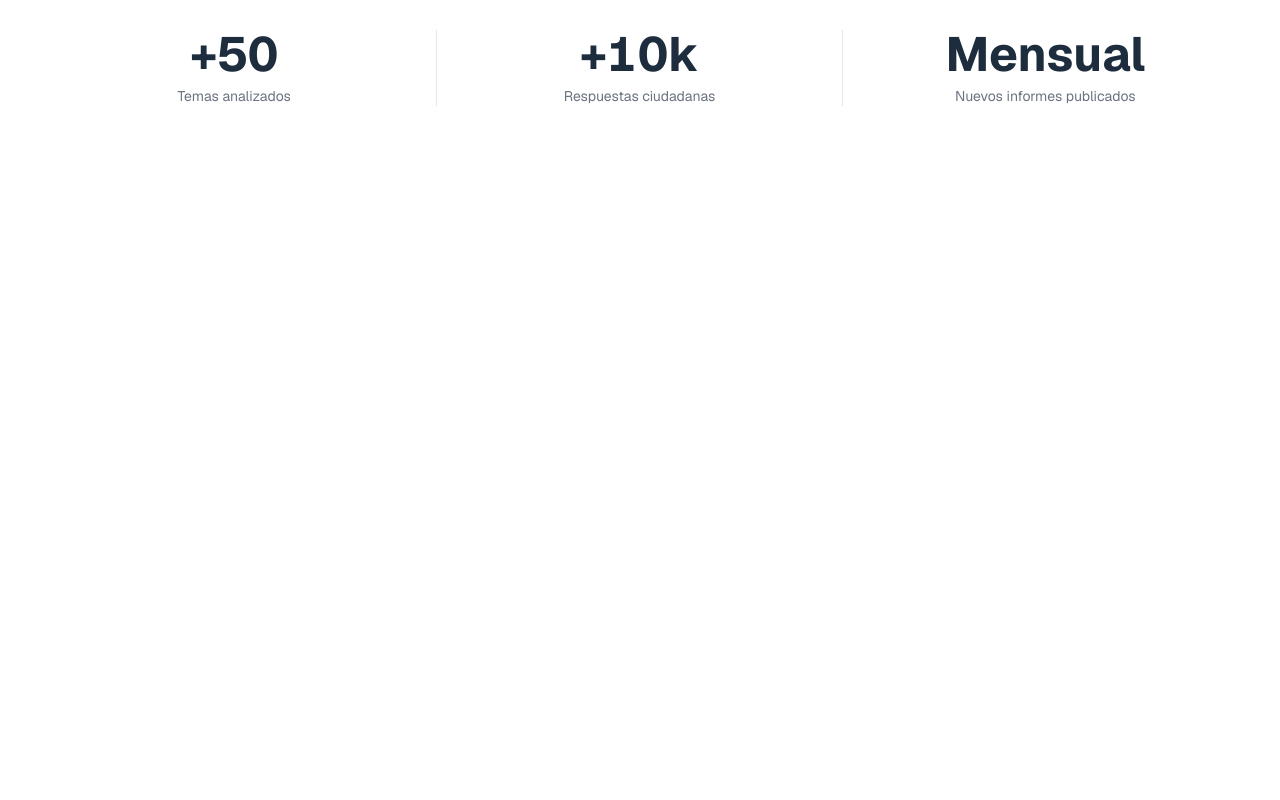
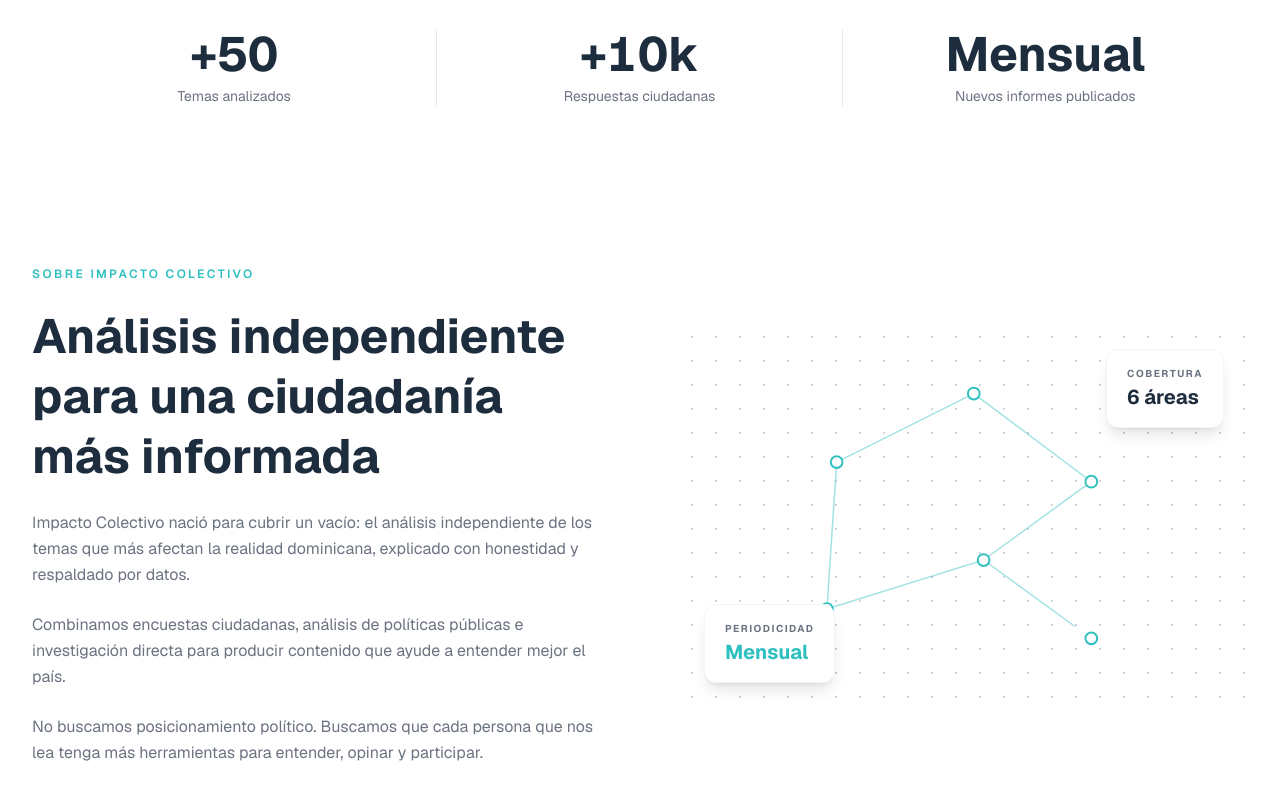
Before and after one commit to Nico200209/Impacto-Colectivo, a Next.js app: page / in a window 1280 px wide. Shown: the part 752-1552 px from the top of the page. Before the commit the page ends 906 px from the top, so only its background shows below. Built offline with nearby package versions, Linux system fonts and the light colour scheme.

Commit message:
Nosotros Section

```diff
--- a/app/page.tsx
+++ b/app/page.tsx
@@ -1,5 +1,6 @@
 import Navbar from "@/components/Navbar";
 import Inicio from "@/components/sections/Inicio";
+import Nosotros from "@/components/sections/Nosotros";
 
 export default function Home() {
   return (
@@ -7,6 +8,7 @@ export default function Home() {
       <Navbar />
       <main>
         <Inicio />
+        <Nosotros />
         {/* Next sections will be added here */}
       </main>
     </>
--- a/components/sections/Inicio.tsx
+++ b/components/sections/Inicio.tsx
@@ -1,30 +1,7 @@
 "use client";
 
-import { useEffect, useRef, useState } from "react";
-
-/* ── Fires once when the element enters the viewport ── */
-function useInView<T extends Element>(threshold = 0.2) {
-  const ref = useRef<T>(null);
-  const [inView, setInView] = useState(false);
-
-  useEffect(() => {
-    const el = ref.current;
-    if (!el) return;
-    const observer = new IntersectionObserver(
-      ([entry]) => {
-        if (entry.isIntersecting) {
-          setInView(true);
-          observer.disconnect();
-        }
-      },
-      { threshold }
-    );
-    observer.observe(el);
-    return () => observer.disconnect();
-  }, [threshold]);
-
-  return [ref, inView] as const;
-}
+import { useEffect, useState } from "react";
+import { useInView } from "@/lib/hooks";
 
 /* ── Counts from 0 to target once enabled ── */
 function useCountUp(target: number, duration = 1400, delay = 0, enabled = false) {
--- /dev/null
+++ b/components/sections/Nosotros.tsx
@@ -0,0 +1,147 @@
+"use client";
+
+import { useInView } from "@/lib/hooks";
+
+const nodes = [
+  { id: "N1", cx: 160, cy: 140 },
+  { id: "N2", cx: 300, cy:  70 },
+  { id: "N3", cx: 420, cy: 160 },
+  { id: "N4", cx: 310, cy: 240 },
+  { id: "N5", cx: 420, cy: 320 },
+  { id: "N6", cx: 150, cy: 290 },
+];
+
+const edges = [
+  { from: "N1", to: "N2", len: 165, delay: 0.3 },
+  { from: "N2", to: "N3", len: 145, delay: 0.55 },
+  { from: "N3", to: "N4", len: 145, delay: 0.8 },
+  { from: "N4", to: "N5", len: 115, delay: 1.05 },
+  { from: "N4", to: "N6", len: 175, delay: 1.1 },
+  { from: "N1", to: "N6", len: 152, delay: 0.65 },
+];
+
+function getNode(id: string) {
+  return nodes.find((n) => n.id === id)!;
+}
+
+export default function Nosotros() {
+  const [textRef,    textInView]    = useInView<HTMLDivElement>(0.15);
+  const [networkRef, networkInView] = useInView<HTMLDivElement>(0.2);
+
+  return (
+    <section id="nosotros" className="bg-white py-20 lg:py-28">
+      <div className="max-w-7xl mx-auto px-4 sm:px-6 lg:px-8">
+        <div className="grid grid-cols-1 lg:grid-cols-2 gap-14 lg:gap-20 items-center">
+
+          {/* ── Left: Text content ── */}
+          <div ref={textRef} className="flex flex-col gap-6">
+            <p className={`text-xs font-semibold tracking-[0.2em] uppercase text-[#2EBFC0] ${textInView ? "animate-reveal" : "opacity-0"}`}>
+              Sobre Impacto Colectivo
+            </p>
+
+            <h2 className={`text-4xl sm:text-5xl font-bold leading-tight text-[#1E2D3D] ${textInView ? "animate-reveal-d1" : "opacity-0"}`}>
+              Análisis independiente para una ciudadanía más informada
+            </h2>
+
+            <p className={`text-base text-[#6B7280] leading-relaxed ${textInView ? "animate-reveal-d2" : "opacity-0"}`}>
+              Impacto Colectivo nació para cubrir un vacío: el análisis
+              independiente de los temas que más afectan la realidad dominicana,
+              explicado con honestidad y respaldado por datos.
+            </p>
+
+            <p className={`text-base text-[#6B7280] leading-relaxed ${textInView ? "animate-reveal-d3" : "opacity-0"}`}>
+              Combinamos encuestas ciudadanas, análisis de políticas públicas e
+              investigación directa para producir contenido que ayude a entender
+              mejor el país.
+            </p>
+
+            <p className={`text-base text-[#6B7280] leading-relaxed ${textInView ? "animate-reveal-d4" : "opacity-0"}`}>
+              No buscamos posicionamiento político. Buscamos que cada persona
+              que nos lea tenga más herramientas para entender, opinar y
+              participar.
+            </p>
+          </div>
+
+          {/* ── Right: Network visualization ── */}
+          <div
+            ref={networkRef}
+            className="relative rounded-2xl overflow-hidden min-h-[360px]"
+            style={{
+              backgroundImage: "radial-gradient(circle, #d1d5db 1.5px, transparent 1.5px)",
+              backgroundSize: "24px 24px",
+            }}
+          >
+            {/* Network SVG */}
+            <svg
+              viewBox="0 0 580 390"
+              className="w-full h-auto"
+              aria-hidden="true"
+            >
+              {/* Edges */}
+              {edges.map(({ from, to, len, delay }) => {
+                const a = getNode(from);
+                const b = getNode(to);
+                return (
+                  <line
+                    key={`${from}-${to}`}
+                    x1={a.cx} y1={a.cy}
+                    x2={b.cx} y2={b.cy}
+                    stroke="#2EBFC0"
+                    strokeWidth="1.5"
+                    strokeLinecap="round"
+                    style={{
+                      strokeDasharray: len,
+                      strokeDashoffset: networkInView ? 0 : len,
+                      transition: `stroke-dashoffset 0.7s cubic-bezier(0.25, 0.46, 0.45, 0.94) ${delay}s`,
+                      opacity: 0.45,
+                    }}
+                  />
+                );
+              })}
+
+              {/* Nodes */}
+              {nodes.map(({ id, cx, cy }, i) => (
+                <circle
+                  key={id}
+                  cx={cx} cy={cy} r="6"
+                  fill="white"
+                  stroke="#2EBFC0"
+                  strokeWidth="2"
+                  style={{
+                    opacity: networkInView ? 1 : 0,
+                    transition: `opacity 0.4s ease-out ${1.2 + i * 0.08}s`,
+                  }}
+                />
+              ))}
+            </svg>
+
+            {/* Floating card — top right */}
+            <div
+              className="absolute top-6 right-6 bg-white rounded-xl px-5 py-4 shadow-lg border border-gray-100"
+              style={{
+                opacity: networkInView ? 1 : 0,
+                transition: "opacity 0.5s ease-out 1.6s",
+              }}
+            >
+              <p className="text-[10px] font-bold tracking-[0.15em] uppercase text-[#6B7280]">Cobertura</p>
+              <p className="text-xl font-bold text-[#1E2D3D] mt-0.5">6 áreas</p>
+            </div>
+
+            {/* Floating card — bottom left */}
+            <div
+              className="absolute bottom-6 left-6 bg-white rounded-xl px-5 py-4 shadow-lg border border-gray-100"
+              style={{
+                opacity: networkInView ? 1 : 0,
+                transition: "opacity 0.5s ease-out 1.8s",
+              }}
+            >
+              <p className="text-[10px] font-bold tracking-[0.15em] uppercase text-[#6B7280]">Periodicidad</p>
+              <p className="text-xl font-bold text-[#2EBFC0] mt-0.5">Mensual</p>
+            </div>
+          </div>
+
+        </div>
+      </div>
+    </section>
+  );
+}
--- /dev/null
+++ b/lib/hooks.ts
@@ -0,0 +1,26 @@
+"use client";
+
+import { useEffect, useRef, useState } from "react";
+
+export function useInView<T extends Element>(threshold = 0.2) {
+  const ref = useRef<T>(null);
+  const [inView, setInView] = useState(false);
+
+  useEffect(() => {
+    const el = ref.current;
+    if (!el) return;
+    const observer = new IntersectionObserver(
+      ([entry]) => {
+        if (entry.isIntersecting) {
+          setInView(true);
+          observer.disconnect();
+        }
+      },
+      { threshold }
+    );
+    observer.observe(el);
+    return () => observer.disconnect();
+  }, [threshold]);
+
+  return [ref, inView] as const;
+}
```
Also changed, not shown: 1 other file (tests, documents, lock files or other folders).
